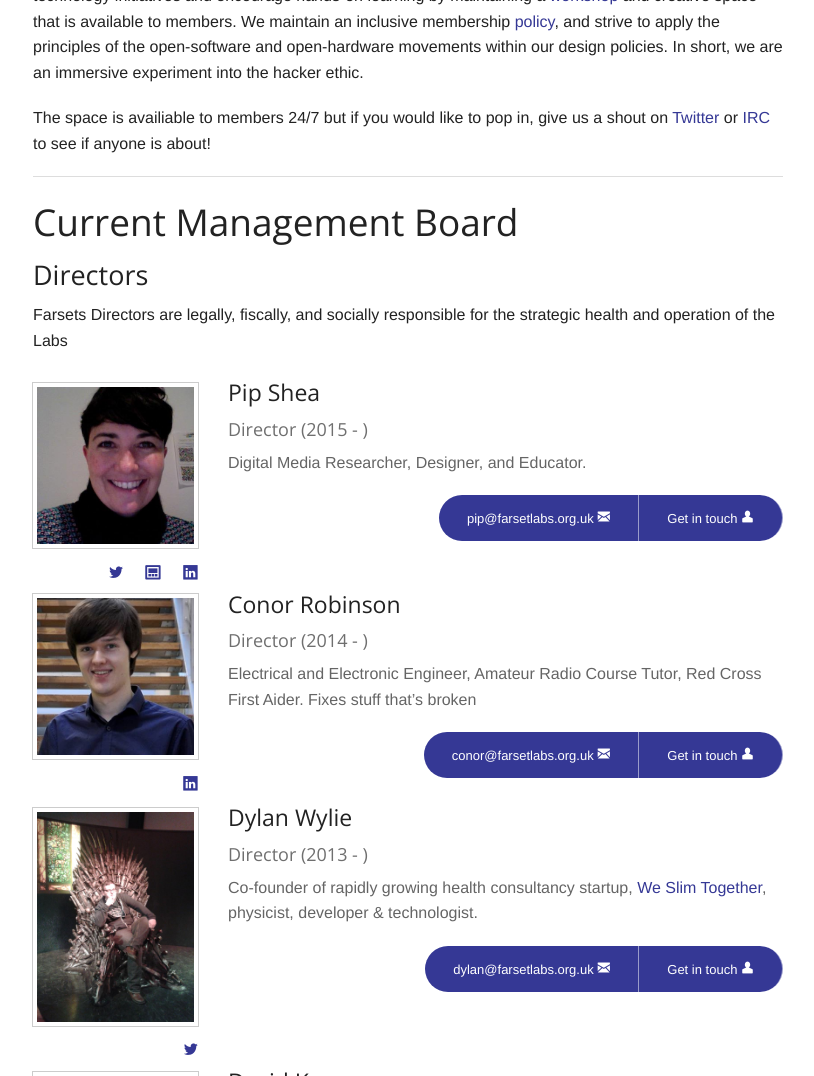
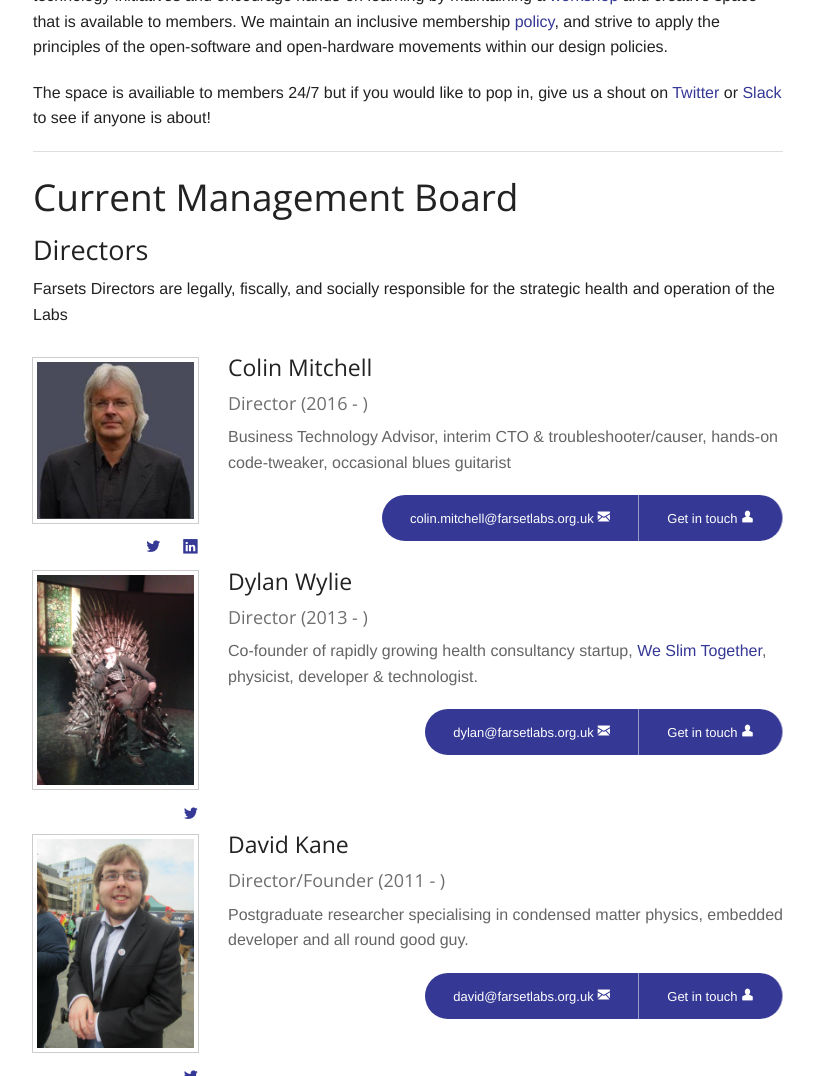
Before and after one commit to FarsetLabs/farsetlabs.github.io, a Jekyll site: the page built from about/index.html, in a window 1280 px wide and 1400 px high, cut to the strip 324-1400 px from the top of the window. Shown: the whole strip, without its empty margins (232-1046 px from the left). Built offline with Jekyll 4.4.1, drawn with Linux system fonts in a browser that asks for light colours; some of the changed text lies outside the part shown.

Commit message:
forgot to kill conor and pip

```diff
--- a/_config.yml
+++ b/_config.yml
@@ -69,25 +69,15 @@ officers:
     twitter: "dylwylie"
     discourse: "dylan"
 
-  - name: Conor Robinson
-    username: robinson
-    year: 2014 -
+  - name: Colin Mitchell
+    username: pixelpage
+    year: 2016 -
     title: "Director"
-    blurb: "Electrical and Electronic Engineer, Amateur Radio Course Tutor, Red Cross First Aider. Fixes stuff that's broken"
-    email: "conor@farsetlabs.org.uk"
-    discourse: "conor"
-    linkedin: "conorrobinson"
-
-  - name: Pip Shea
-    username: shealo
-    year: 2015 -
-    title: "Director"
-    blurb: "Digital Media Researcher, Designer, and Educator."
-    email: "pip@farsetlabs.org.uk"
+    blurb: "Business Technology Advisor, interim CTO & troubleshooter/causer, hands-on code-tweaker, occasional blues guitarist"
+    email: "colin.mitchell@farsetlabs.org.uk"
     discourse: "pip"
-    twitter: "shealo"
-    website: "http://www.pipshea.net/"
-    linkedin: "pipshea"
+    twitter: "pixelpage"
+    linkedin: "colinmitch"
 
   - name: Daniel Porter
     username: porter
@@ -139,12 +129,3 @@ officers:
     discourse: "gbaman1"
     twitter: "gbaman1"
     website: "http://pi.gbaman.info/"
-
-  - name: Ben Bland
-    username: bland
-    year: 2015 -
-    title: "Development NEM"
-    blurb: "Digital strategist (purveyor of fine bullshit). 10 years’ web marcomms & business. Loves science, technology, ecology & travel. Writer, filmmaker, photographer"
-    email: "development@farsetlabs.org.uk"
-    twitter: "ben_bland"
-    discourse: "ben"
--- a/_includes/pages/about_farset.md
+++ b/_includes/pages/about_farset.md
@@ -1,5 +1,5 @@
 
 ### Who We Are
-We are an inclusive group of students, professionals, academics, freelancers, artists, hackers, and organizers that believe strongly in experimental learning and the Do-It-Yourself ethic. We facilitate technology initiatives and encourage hands-on learning by maintaining a [workshop](/about/facility.html) and creative space that is available to members. We maintain an inclusive membership [policy](/about/rules_and_policies.html), and strive to apply the principles of the open-software and open-hardware movements within our design policies. In short, we are an immersive experiment into the hacker ethic.
+We are an open community of students, professionals, academics, freelancers, artists, hackers, and organizers that believe strongly in experimental learning and the Do-It-Yourself ethic. We facilitate technology initiatives and encourage hands-on learning by maintaining a [workshop](/about/facility.html) and creative space that is available to members. We maintain an inclusive membership [policy](/about/rules_and_policies.html), and strive to apply the principles of the open-software and open-hardware movements within our design policies.
 
-The space is availiable to members 24/7 but if you would like to pop in, give us a shout on [Twitter](https://twitter.com/farsetlabs) or [IRC](ircs://irc.freenode.net/farsetlabs) to see if anyone is about!
+The space is availiable to members 24/7 but if you would like to pop in, give us a shout on [Twitter](https://twitter.com/farsetlabs) or [Slack](https://slackin.farsetlabs.org.uk) to see if anyone is about!
--- a/about/index.html
+++ b/about/index.html
@@ -96,6 +96,9 @@ haschildren: True
 			<li>Ben Bland: Director (2013-2014)</li>
 			<li>Rachel Gregg: Community NEM (2014-2015)</li>
 			<li>Matt Hazley: Projects NEM (2015)</li>
+			<li>Ben Bland: Development NEM (2014-2016)</li>
+      <li>Pip Shea: Director (2015-2016)</li>
+      <li>Conor Robinson: Director (2014-2016)</li>
 		</ul>
     </div>
 </div>
```
Also changed, not shown: other parts of about/index.html (+1 -1 lines), about/corporates.md (+0 -6 lines), assets/img/profiles/pixelpage.jpg (added).
